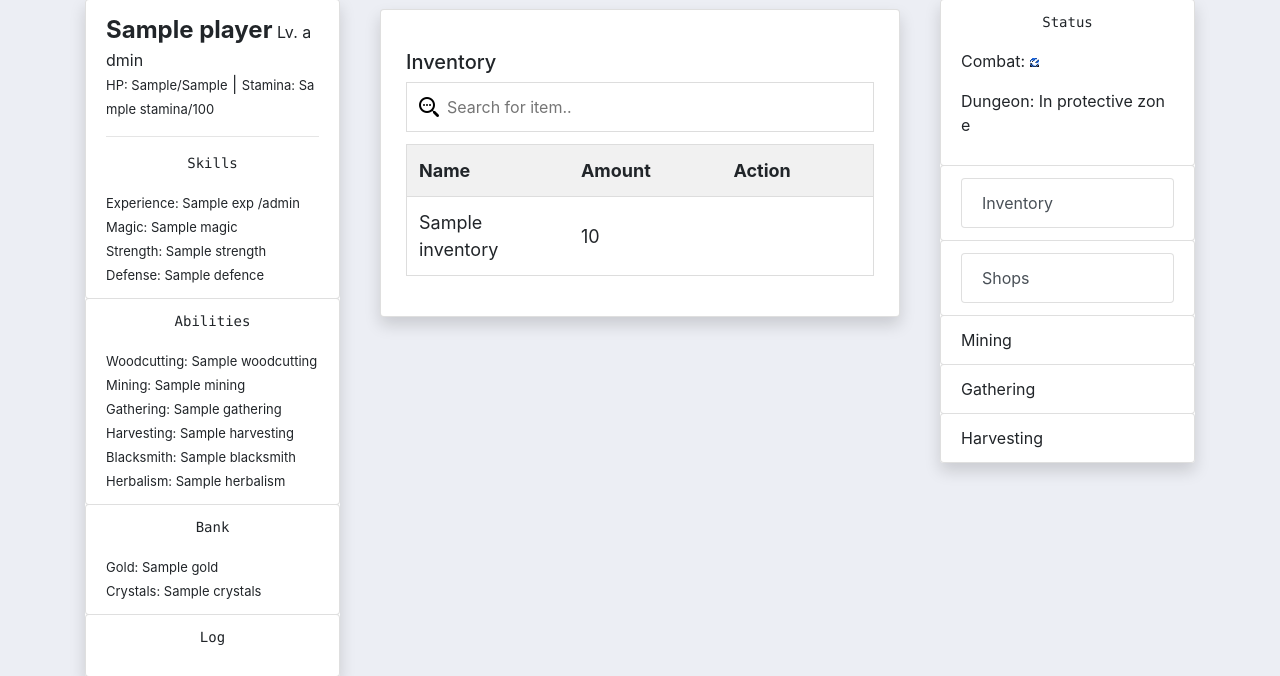
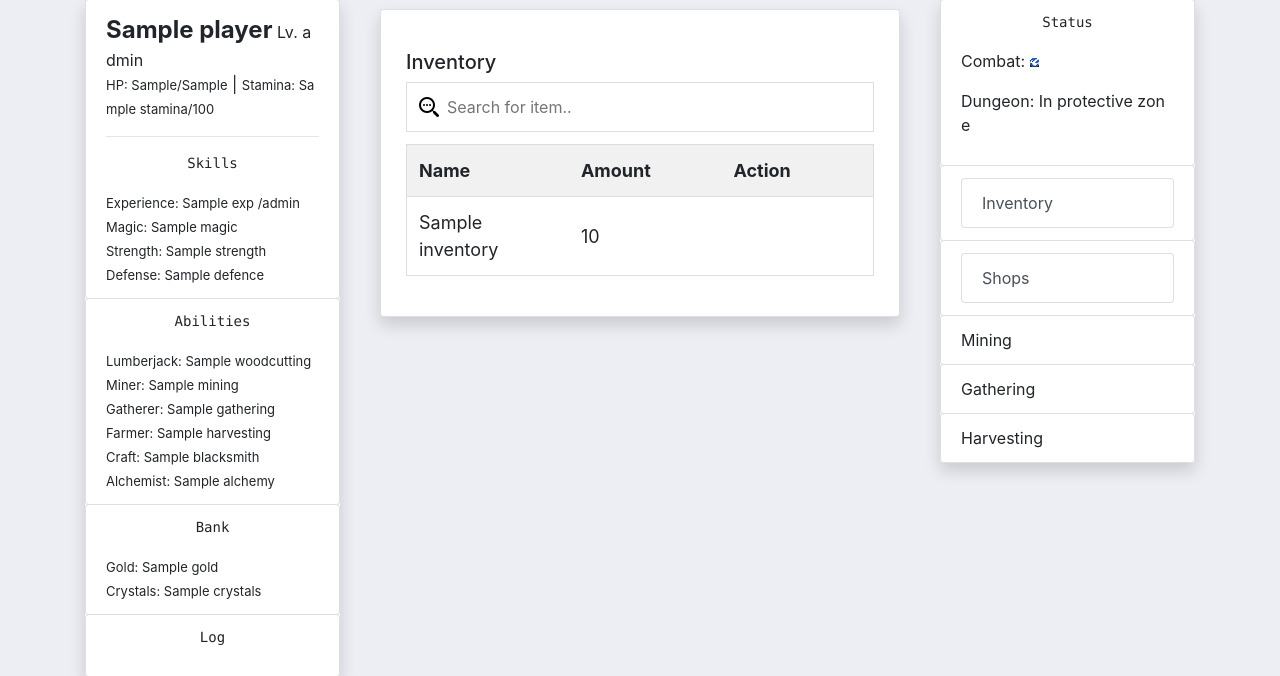
Before and after one commit to crilleaz/ElothOnline, a PHP site: template src/UI/Template/inventory.html.twig in a window 1280 px wide. Shown: the part 67-743 px from the top of the page. Run offline with PHP 8.4, Linux system fonts and the light colour scheme; the template is opened without the code that fills it: most values are stand-ins (such as "Sample title", 1, 10 or a date in 2020); some libraries are stand-ins or nearby versions.

Commit message:
Perks are now applied to player stats respectively

```diff
--- a/src/Player/Player.php
+++ b/src/Player/Player.php
@@ -208,9 +208,9 @@ class Player
         return (int) $this->getProperty('harvesting');
     }
 
-    public function getHerbalism(): int
+    public function getAlchemy(): int
     {
-        return (int) $this->getProperty('herbalism');
+        return (int) $this->getProperty('alchemy');
     }
 
     public function getBlacksmith(): int
--- a/src/UI/Template/component/player-info.twig
+++ b/src/UI/Template/component/player-info.twig
@@ -26,12 +26,12 @@
                 <pre>Abilities</pre>
             </center>
             <font size="2">
-                Woodcutting: {{ player.woodcutting }}<br>
-                Mining: {{ player.mining }} <br>
-                Gathering: {{ player.gathering }} <br>
-                Harvesting: {{ player.harvesting }} <br>
-                Blacksmith: {{ player.blacksmith }} <br>
-                Herbalism: {{ player.herbalism }} <br>
+                {% if player.woodcutting > 0 %}Lumberjack: {{ player.woodcutting }}<br>{% endif %}
+                {% if player.mining > 0 %}Miner: {{ player.mining }} <br>{% endif %}
+                {% if player.gathering > 0 %}Gatherer: {{ player.gathering }} <br>{% endif %}
+                {% if player.harvesting > 0 %}Farmer: {{ player.harvesting }} <br>{% endif %}
+                {% if player.blacksmith > 0 %}Craft: {{ player.blacksmith }} <br>{% endif %}
+                {% if player.alchemy > 0 %}Alchemist: {{ player.alchemy }} <br>{% endif %}
             </font>
         </li>
         <li class="list-group-item rounded">
--- /dev/null
+++ b/updates/20230831211107.sql
@@ -0,0 +1 @@
+ALTER TABLE players RENAME COLUMN herbalism TO alchemy;
```
Also changed, not shown: src/Player/CreateCharacter.php (+22 -2 lines), tests/Player/CreateCharacterTest.php (+12 -6 lines).
